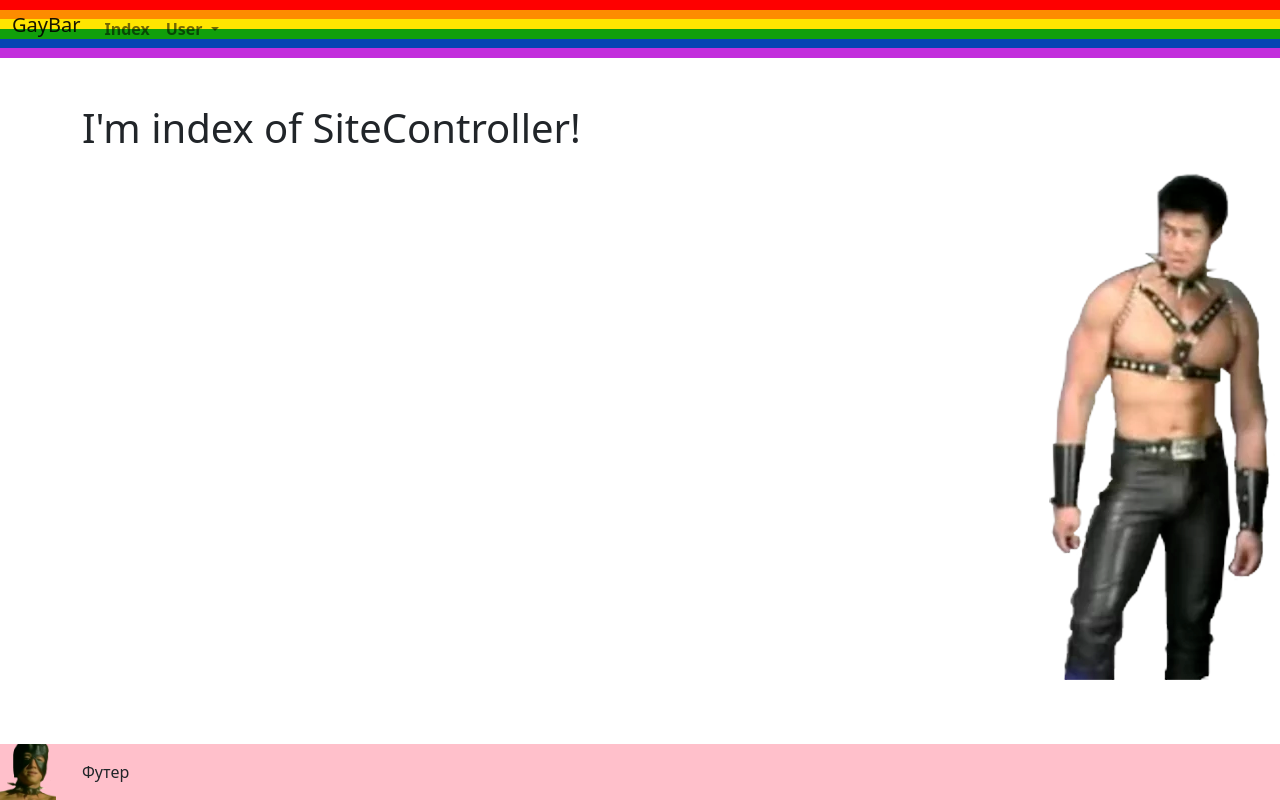
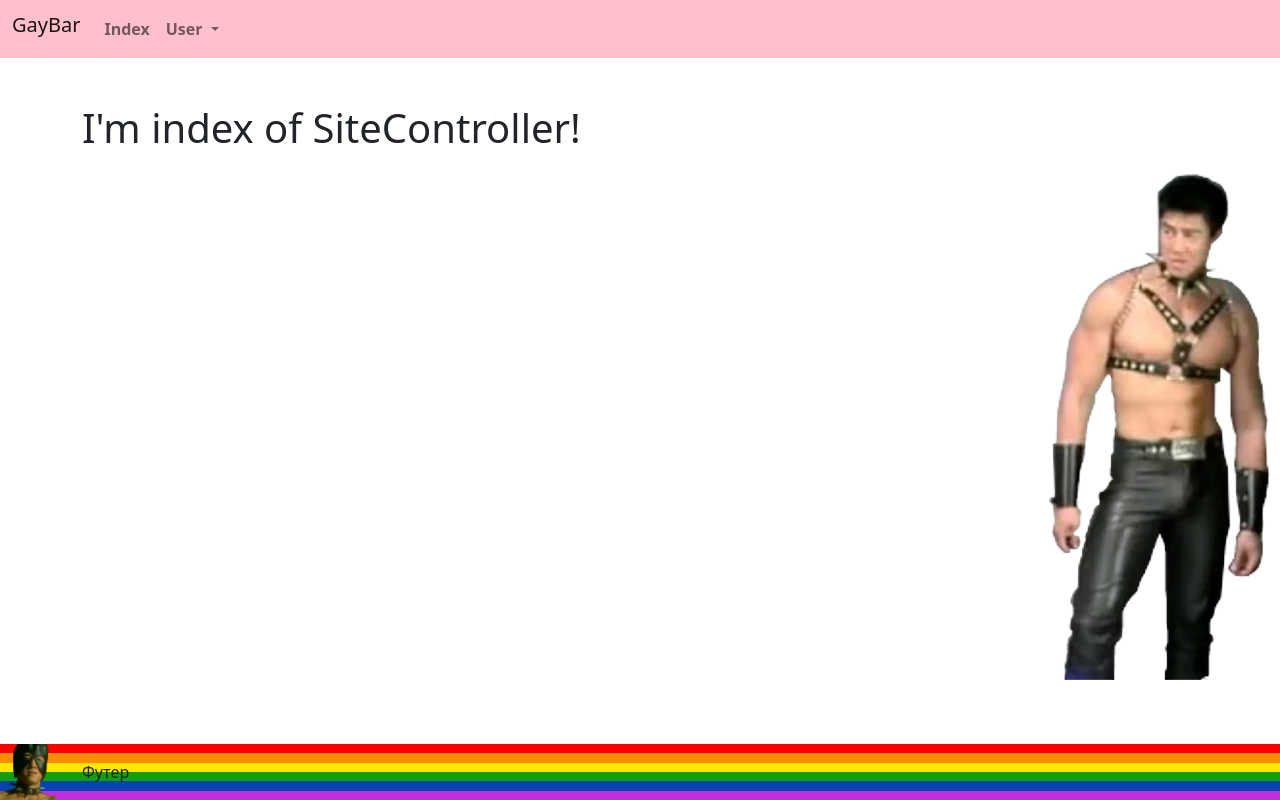
Before and after one commit to solravn/phpls, a PHP site: page / in a window 1280 px wide. Run offline with PHP 8.4, Linux system fonts and the light colour scheme.

Commit message:
fix for ildar

```diff
--- a/app/view/template.php
+++ b/app/view/template.php
@@ -11,6 +11,10 @@
 </head>
 
 <style>
+    header > nav {
+        background-color: pink;
+    }
+
     main {
         background-image: url("/img/gachi-bg.png");
         background-repeat: no-repeat;
@@ -19,27 +23,23 @@
     }
 
     footer {
-        background-color: pink;
-        background-image: url("/img/gachiface.png");
-        background-size: contain;
-        background-position: left;
-        background-repeat: no-repeat;
-    }
-
-    header > nav {
-        background: linear-gradient(180deg, #FE0000 16.66%,
+        background: url("/img/gachiface.png"),linear-gradient(180deg, #FE0000 16.66%,
                                             #FD8C00 16.66%, 33.32%,
                                             #FFE500 33.32%, 49.98%,
                                             #119F0B 49.98%, 66.64%,
                                             #0644B3 66.64%, 83.3%,
                                             #C22EDC 83.3%);
+        background-size: contain;
+        background-position: left;
+        background-repeat: no-repeat;
+
     }
 
 </style>
         <body class="d-flex flex-column h-100">
 
         <header>
-            <nav class="navbar navbar-expand-md navbar-light fixed-top bg-danger">
+            <nav class="navbar navbar-expand-md navbar-light fixed-top ">
                 <div class="container-fluid">
                     <a class="navbar-brand h1" href="/">GayBar</a>
                     <div class="collapse navbar-collapse" id="navbarNavDropdown">
```
